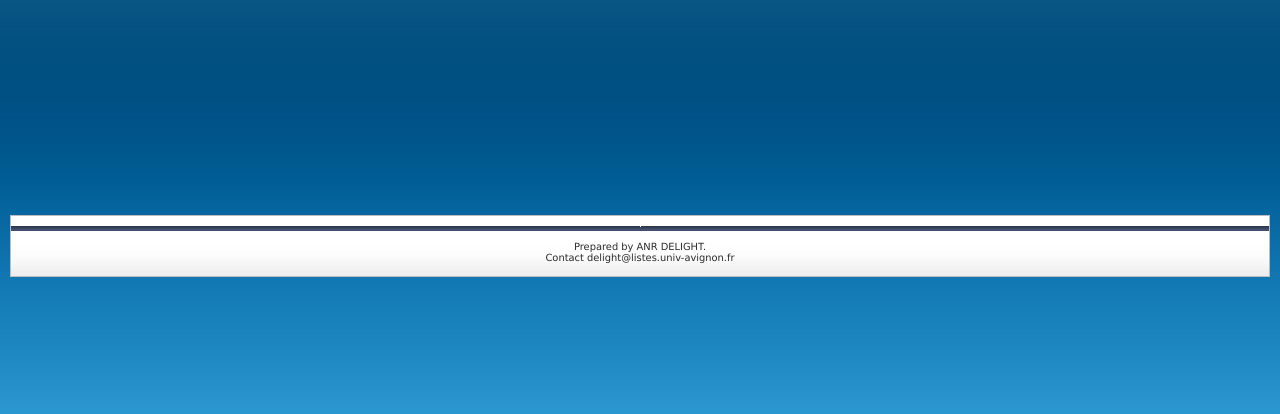
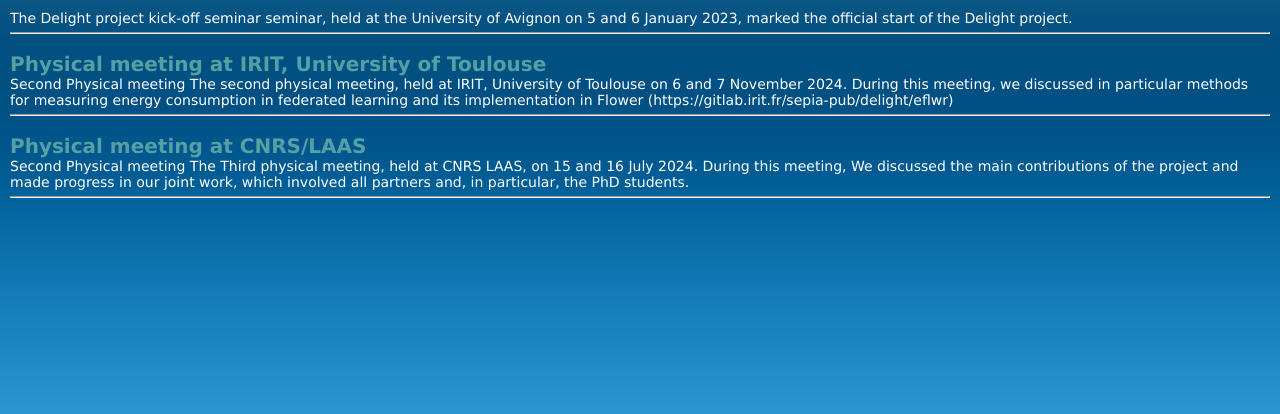
Before and after one commit to Rachid-Elazouzi/DELIGHT, a plain HTML site: page meeting.html in a window 1280 px wide. Shown: the part 386-800 px from the top of the page. Drawn offline with Linux system fonts and the light colour scheme.

Commit message:
Update meeting.html

```diff
--- a/meeting.html
+++ b/meeting.html
@@ -66,9 +66,21 @@
 
 		<h3 style="text-align: left;color:rgb(36, 246, 253);font-size: 30px">Meeting</h3>
 		<br>
-		<ol type="1">
-			<h3 style="text-align: left;color:rgb(240, 240, 240);font-size: 14px"> </h3>
-		</ol>
+		<p    style="color:rgb(255, 255, 255);font-size: 14px" >The Delight project  kick-off seminar seminar, held at the University of Avignon on 5 and 6 January 2023, marked the official start of the Delight project.
+			<hr>
+			<br>
+			<h3 style="text-align: left;color:rgb(85, 160, 165);font-size: 20px">Physical meeting at IRIT, University of Toulouse</h3>
+			<p    style="color:rgb(255, 255, 255);font-size: 14px" > Second Physical meeting
+				The second physical meeting, held at IRIT, University of Toulouse on 6 and 7 November 2024. During this meeting, we discussed in particular methods for
+				 measuring energy consumption in federated learning and its implementation in Flower (https://gitlab.irit.fr/sepia-pub/delight/eflwr)
+				<hr>
+				<br>
+			<h3 style="text-align: left;color:rgb(85, 160, 165);font-size: 20px">Physical meeting at CNRS/LAAS</h3>
+			<p    style="color:rgb(255, 255, 255);font-size: 14px" > Second Physical meeting
+				The Third  physical meeting, held at CNRS LAAS, on 15 and 16 July 2024. During this meeting, We discussed the main contributions
+				 of the project and made progress in our joint work, which involved all partners and, in particular, the PhD students.
+				<hr>
+				<br><br><br><br><br><br><br><br><br><br>
 </div>
 </div>
 </div>
```
